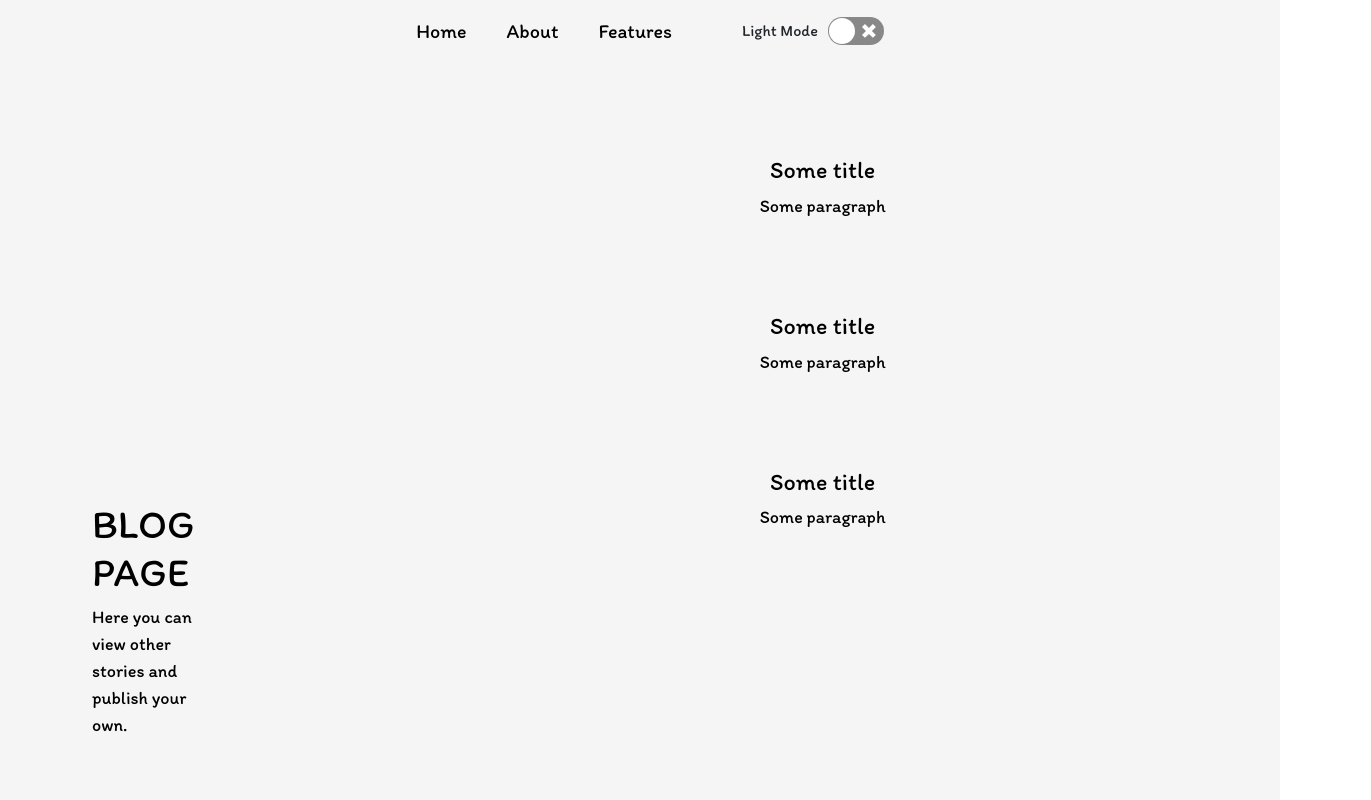
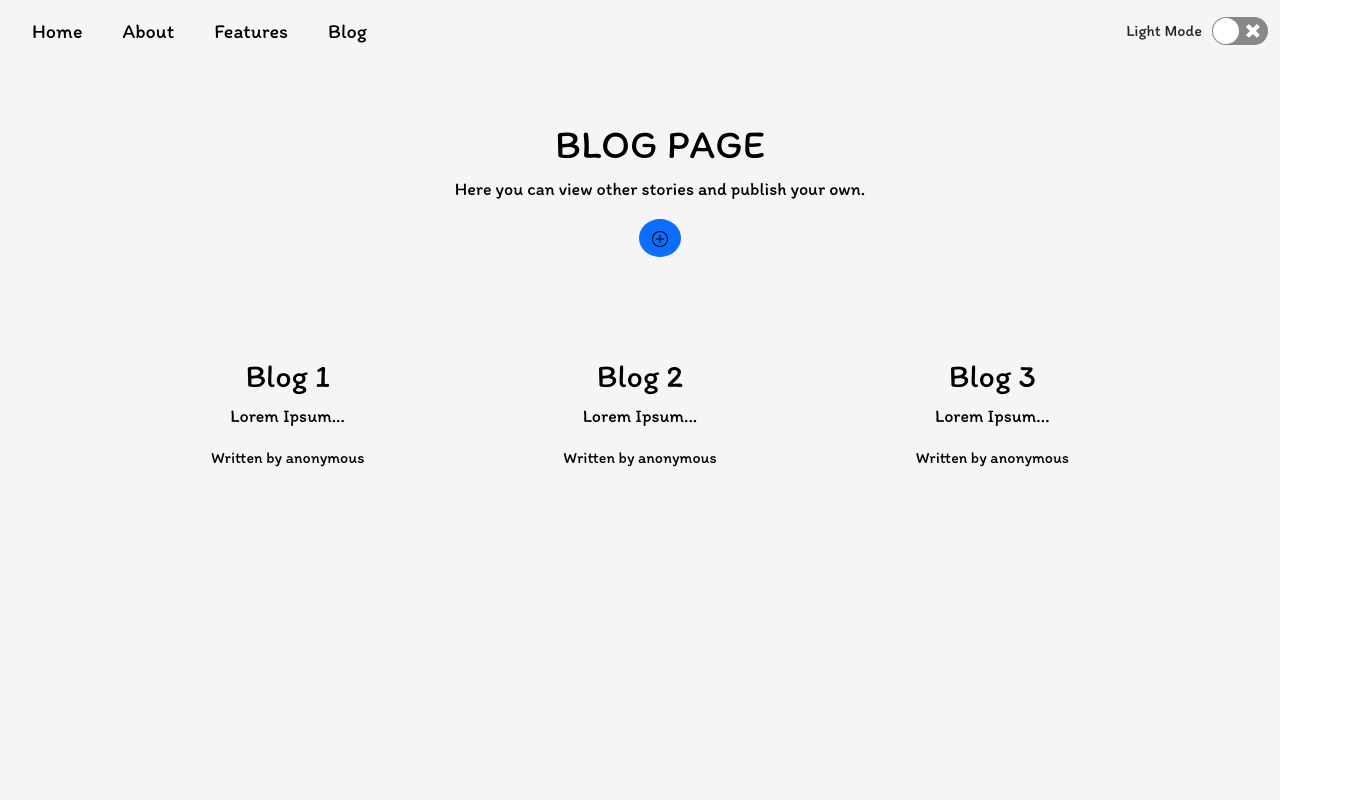
Before and after one commit to AkimuraNg/Dream-Blog, a React (Create React App) app in the folder dream/: page /blog in a window 1280 px wide. Shown: the top 800 px of the page, 1371 px wide, since content can reach past the window. Built offline with nearby package versions, Linux system fonts and the light colour scheme.

Commit message:
modify blog page

```diff
--- a/dream/src/App.css
+++ b/dream/src/App.css
@@ -138,17 +138,25 @@ button:active {
 
 /*Blog*/
 .blogHead{
-  padding: 500px 80px
+  padding-top: 120px;
+  padding-left: 40px;
 }
+
 .blogItems{
-  padding: 100px 80px
+  text-align: center;
+  display: flex;
+  flex-wrap: nowrap;
+  justify-content: space-evenly;
+  flex-direction: row;
+  padding: 100px 0px
 }
+/*
 .blogItems .card{
   background-color: black;
-  /* border: 2px solid whitesmoke; */
+  border: 2px solid whitesmoke;
   padding: 20px 20px;
   margin: 20px 20px;
-  width: 56rem;
+  width: 100%;
 }
 .blogItems .card .card-text{
   color: whitesmoke;
@@ -168,7 +176,7 @@ button:active {
 #dark .btn{
   background-color: whitesmoke;
   color: black;
-}
+} */
 
 /*Footer*/
 .footer {
--- a/dream/src/App.js
+++ b/dream/src/App.js
@@ -4,6 +4,7 @@ import { createContext, useState } from 'react';
 import { Routes, Route, Link } from 'react-router-dom';
 import ReactSwitch from 'react-switch';
 import Blog from './components/Blog';
+import AddNew from './components/AddNew';
 
 export const ThemeContext = createContext(null)
 
@@ -24,7 +25,7 @@ function App() {
               <span className="navbar-toggler-icon"></span>
             </button>
             <div className="collapse navbar-collapse" id="navbarContent">
-              <ul className="navbar-nav justify-content-center mx-auto">
+              <ul className="navbar-nav me-auto mb-2 mb-lg-0">
                 <li className="nav-item">
                   <Link className="nav-link active" href="#scrollspyHome" to="/">Home</Link>
                 </li>
@@ -34,11 +35,14 @@ function App() {
                 <li className="nav-item">
                   <a className="nav-link active" href="#scrollspyFeats">Features</a>
                 </li>
-                <div className="switch">
-                  <label>{theme === "light" ? "Light Mode" : "Dark Mode"}</label>
-                  <ReactSwitch onChange={toggleTheme} checked={theme === "dark"} />
-                </div>
+                <li className="nav-item">
+                  <Link className="nav-link active" to="/blog">Blog</Link>
+                </li>
               </ul>
+              <div className="switch">
+                <label>{theme === "light" ? "Light Mode" : "Dark Mode"}</label>
+                <ReactSwitch onChange={toggleTheme} checked={theme === "dark"} />
+              </div>
             </div>
 
           </div>
@@ -49,6 +53,7 @@ function App() {
         <Routes>
           <Route path="/" element={<Home />}></Route>
           <Route path="/blog" element={<Blog />}></Route>
+          <Route path="/create" element={<AddNew />}></Route>
         </Routes>
 
 
--- /dev/null
+++ b/dream/src/components/AddNew.js
@@ -0,0 +1,13 @@
+import React from 'react'
+
+const AddNew = () => {
+  return (
+    <div className="container-fluid">
+        <main className="wrapper">
+            <h1 style={{paddingTop: 120, textAlign: 'center'}}>Create a new story</h1>
+        </main>
+    </div>
+  )
+}
+
+export default AddNew
--- a/dream/src/components/Blog.js
+++ b/dream/src/components/Blog.js
@@ -1,43 +1,49 @@
 import React from 'react'
-// import plus from './images/plus-circle.svg'
+import { Link } from 'react-router-dom'
+import plus from './images/plus-circle.svg'
+import { useState } from 'react'
 
 const Blog = () => {
+
+    const [blogs, setBlogs] = useState([
+        {title: 'Blog 1', body: 'Lorem Ipsum...', author:'anonymous', id: 1},
+        {title: 'Blog 2', body: 'Lorem Ipsum...', author:'anonymous', id: 2},
+        {title: 'Blog 3', body: 'Lorem Ipsum...', author:'anonymous', id: 3}
+    ])
+
     return (
         <div className="container-fluid">
             <main className="wrapper">
-                <div className="Blog" style={{ display: 'flex', flexDirection: 'row' }}>
-                    <section className="blogHead">
-                        <div className="row">
-                            <h1>Blog Page</h1>
-                            <p>Here you can view other stories and publish your own.</p>
-                        </div>
+                <div className="Blog">
+                    <section className="blogHead" style={{textAlign: 'center'}}>
+                        <h1>Blog Page</h1>
+                        <p>Here you can view other stories and publish your own.</p>
+
+                        <Link to="/create" className="btn btn-primary" style={{borderRadius: "70%"}}>
+                            <img src={plus} alt="plus" />
+                        </Link>
                     </section>
+
                     <section className="blogItems">
+                        {blogs.map((blog)=> (
+                            <div className="blog-preview" key={blogs.id}>
+                                <h2>{blog.title}</h2>
+                                <p>{blog.body}</p>
+                                <span>Written by {blog.author}</span>
+                            </div>
+                        ))}
+                    </section>
+                    {/* <section className="blogItems">
                         <div className="card">
                             <div className="card-body" style={{ textAlign: 'center' }}>
                                 <h4 className="card-title"> Some title</h4>
                                 <p className="card-text">Some paragraph</p>
                             </div>
-                            {/* <button className="btn" style={{ width: '40%', alignSelf: 'center' }}>Read More</button> */}
+                            <button className="btn" style={{ width: '40%', alignSelf: 'center' }}>Read More</button>
                         </div>
 
-                        <div className="card">
-                            <div className="card-body" style={{ textAlign: 'center' }}>
-                                <h4 className="card-title"> Some title</h4>
-                                <p className="card-text">Some paragraph</p>
-                            </div>
-                            {/* <button className="btn" style={{ width: '40%', alignSelf: 'center' }}>Read More</button> */}
-                        </div>
 
-                        <div className="card">
-                            <div className="card-body" style={{ textAlign: 'center' }}>
-                                <h4 className="card-title"> Some title</h4>
-                                <p className="card-text">Some paragraph</p>
-                            </div>
-                            {/* <button className="btn" style={{ width: '40%', alignSelf: 'center' }}>Read More</button> */}
-                        </div>
-
-                    </section>
+                    </section> */}
                 </div>
 
                 {/* <button style={{borderRadius: "70%"}}>
```
